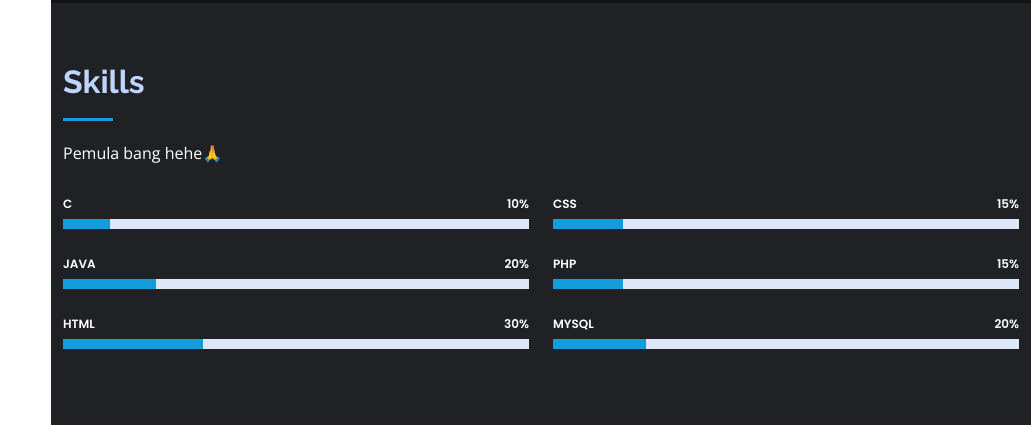
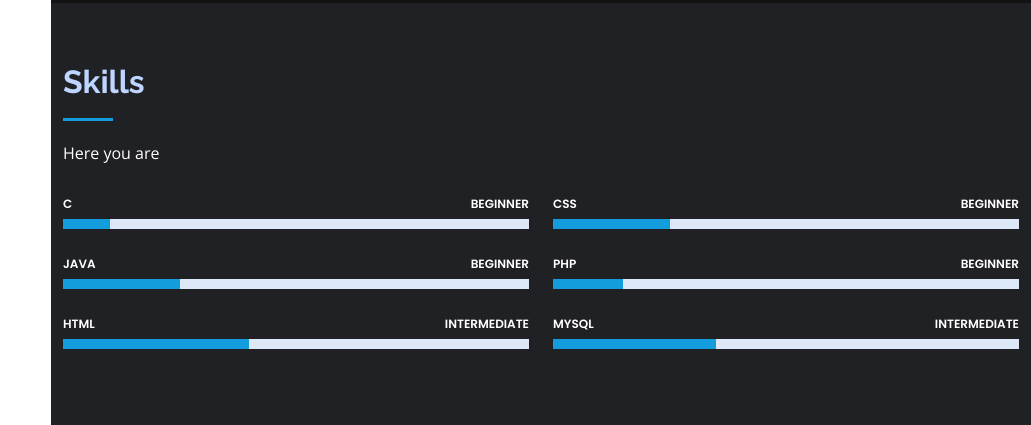
Before and after one commit to zizfiq/zizfiq.github.io, a plain HTML site: page index.html in a window 1280 px wide. Shown: the part 1352-1777 px from the top of the page, without its empty margins (249-1280 px from the left). Drawn offline with nearby package versions, Linux system fonts and the light colour scheme.

Commit message:
ubah logo

```diff
--- a/index.html
+++ b/index.html
@@ -54,10 +54,10 @@
               <a href="#about" class="nav-link scrollto"><i class="bx bx-user"></i> <span>About</span></a>
             </li>
             <li>
-              <a href="#skills" class="nav-link scrollto"><i class="bx bx-user"></i> <span>Skills</span></a>
+              <a href="#skills" class="nav-link scrollto"><i class="bx bx-check-circle"></i> <span>Skills</span></a>
             </li>
             <li>
-              <a href="#portfolio" class="nav-link scrollto"><i class="bx bx-book-content"></i> <span>Device</span></a>
+              <a href="#portfolio" class="nav-link scrollto"><i class="bx bx-devices"></i> <span>Device</span></a>
             </li>
             <li>
               <a href="#contact" class="nav-link scrollto"><i class="bx bx-envelope"></i> <span>Contact</span></a>
@@ -124,52 +124,52 @@
         <div class="container">
           <div class="section-title">
             <h2>Skills</h2>
-            <p>Pemula bang hehe🙏</p>
+            <p>Here you are</p>
           </div>
 
           <div class="row skills-content">
             <div class="col-lg-6" data-aos="fade-up">
               <div class="progress">
-                <span class="skill">C <i class="val">10%</i></span>
+                <span class="skill">C <i class="val">beginner</i></span>
                 <div class="progress-bar-wrap">
                   <div class="progress-bar" role="progressbar" aria-valuenow="10" aria-valuemin="0" aria-valuemax="100"></div>
                 </div>
               </div>
 
               <div class="progress">
-                <span class="skill">Java <i class="val">20%</i></span>
+                <span class="skill">Java <i class="val">beginner</i></span>
                 <div class="progress-bar-wrap">
-                  <div class="progress-bar" role="progressbar" aria-valuenow="20" aria-valuemin="0" aria-valuemax="100"></div>
+                  <div class="progress-bar" role="progressbar" aria-valuenow="25" aria-valuemin="0" aria-valuemax="100"></div>
                 </div>
               </div>
 
               <div class="progress">
-                <span class="skill">HTML <i class="val">30%</i></span>
+                <span class="skill">HTML <i class="val">intermediate</i></span>
                 <div class="progress-bar-wrap">
-                  <div class="progress-bar" role="progressbar" aria-valuenow="30" aria-valuemin="0" aria-valuemax="100"></div>
+                  <div class="progress-bar" role="progressbar" aria-valuenow="40" aria-valuemin="0" aria-valuemax="100"></div>
                 </div>
               </div>
             </div>
 
             <div class="col-lg-6" data-aos="fade-up" data-aos-delay="100">
               <div class="progress">
-                <span class="skill">CSS <i class="val">15%</i></span>
+                <span class="skill">CSS <i class="val">beginner</i></span>
+                <div class="progress-bar-wrap">
+                  <div class="progress-bar" role="progressbar" aria-valuenow="25" aria-valuemin="0" aria-valuemax="100"></div>
+                </div>
+              </div>
+
+              <div class="progress">
+                <span class="skill">PHP <i class="val">beginner</i></span>
                 <div class="progress-bar-wrap">
                   <div class="progress-bar" role="progressbar" aria-valuenow="15" aria-valuemin="0" aria-valuemax="100"></div>
                 </div>
               </div>
 
               <div class="progress">
-                <span class="skill">PHP <i class="val">15%</i></span>
+                <span class="skill">MySQL <i class="val">intermediate</i></span>
                 <div class="progress-bar-wrap">
-                  <div class="progress-bar" role="progressbar" aria-valuenow="15" aria-valuemin="0" aria-valuemax="100"></div>
-                </div>
-              </div>
-
-              <div class="progress">
-                <span class="skill">MySQL <i class="val">20%</i></span>
-                <div class="progress-bar-wrap">
-                  <div class="progress-bar" role="progressbar" aria-valuenow="20" aria-valuemin="0" aria-valuemax="100"></div>
+                  <div class="progress-bar" role="progressbar" aria-valuenow="35" aria-valuemin="0" aria-valuemax="100"></div>
                 </div>
               </div>
             </div>
@@ -237,7 +237,7 @@
         <div class="container">
           <div class="section-title">
             <h2>Contact</h2>
-            <p>Kalo ada perlu apa-apa 😅</p>
+            <p>Kontak yang bisa dihubungi:</p>
           </div>
 
           <div class="row" data-aos="fade-in">
```
